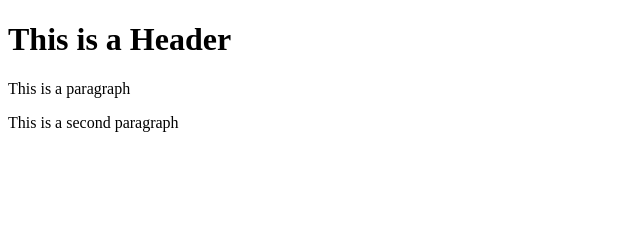
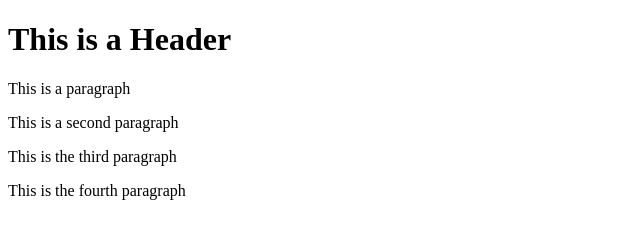
Before and after one commit to rajkandati/git-test, a website: page index.html in a window 1280 px wide. Shown: the whole page, without its empty margins (0-640 px from the left). Drawn offline with Linux system fonts and the light colour scheme.

Commit message:
fourth commit

```diff
--- a/index.html
+++ b/index.html
@@ -6,5 +6,7 @@
         <h1>This is a Header</h1>
         <p>This is a paragraph</p>
         <p>This is a second paragraph</p>
+        <p>This is the third paragraph</p>
+        <p>This is the fourth paragraph</p>
     </body>
 </html>
```
Also changed, not shown: package.json (added, +24 -0 lines), 2 other files.
